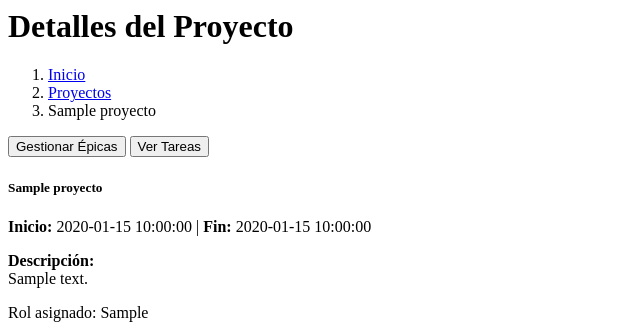
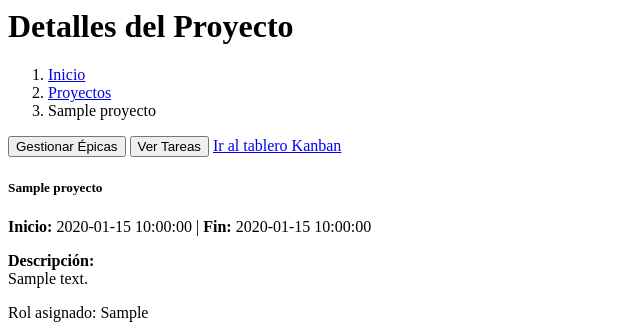
Before and after one commit to Dfj9705/proyecto-ingesoft, a PHP site: template views/proyectos/ver.php in a window 1280 px wide. Shown: the top 329 px of the page, without its empty margins (0-640 px from the left). Run offline with PHP 8.4, Linux system fonts and the light colour scheme; the visitor is signed in with stand-in values (Sample User, id 1); the template is opened without the code that fills it: most values are stand-ins (such as "Sample title", 1, 10 or a date in 2020); data that the repository does not hold is empty.

Commit message:
Agrega funcionalidad de kanban

```diff
--- a/src/js/proyectos/kanban.js
+++ b/src/js/proyectos/kanban.js
@@ -1,6 +1,7 @@
 
 import Sortable from 'sortablejs';
 import { Toast } from "../funciones";
+import { Dropdown } from 'bootstrap';
 
 const proyectoId = document.getElementById('kanbanContainer').dataset.proyecto;
 const estados = ['pendiente', 'en_progreso', 'completado'];
--- a/views/proyectos/ver.php
+++ b/views/proyectos/ver.php
@@ -20,7 +20,9 @@
                     <button class="btn btn-outline-info" data-bs-toggle="modal" data-bs-target="#modalTareas">
                         <i class="fas fa-tasks me-2"></i> Ver Tareas
                     </button>
-
+                    <a href="/proyectos/kanban?id=<?= $proyecto['id'] ?>" class="btn btn-outline-secondary">
+                        <i class="fas fa-columns me-1"></i> Ir al tablero Kanban
+                    </a>
                 </div>
                 <div class="card-body">
                     <h5 class="card-title"><?= htmlspecialchars($proyecto['nombre']) ?></h5>
```
